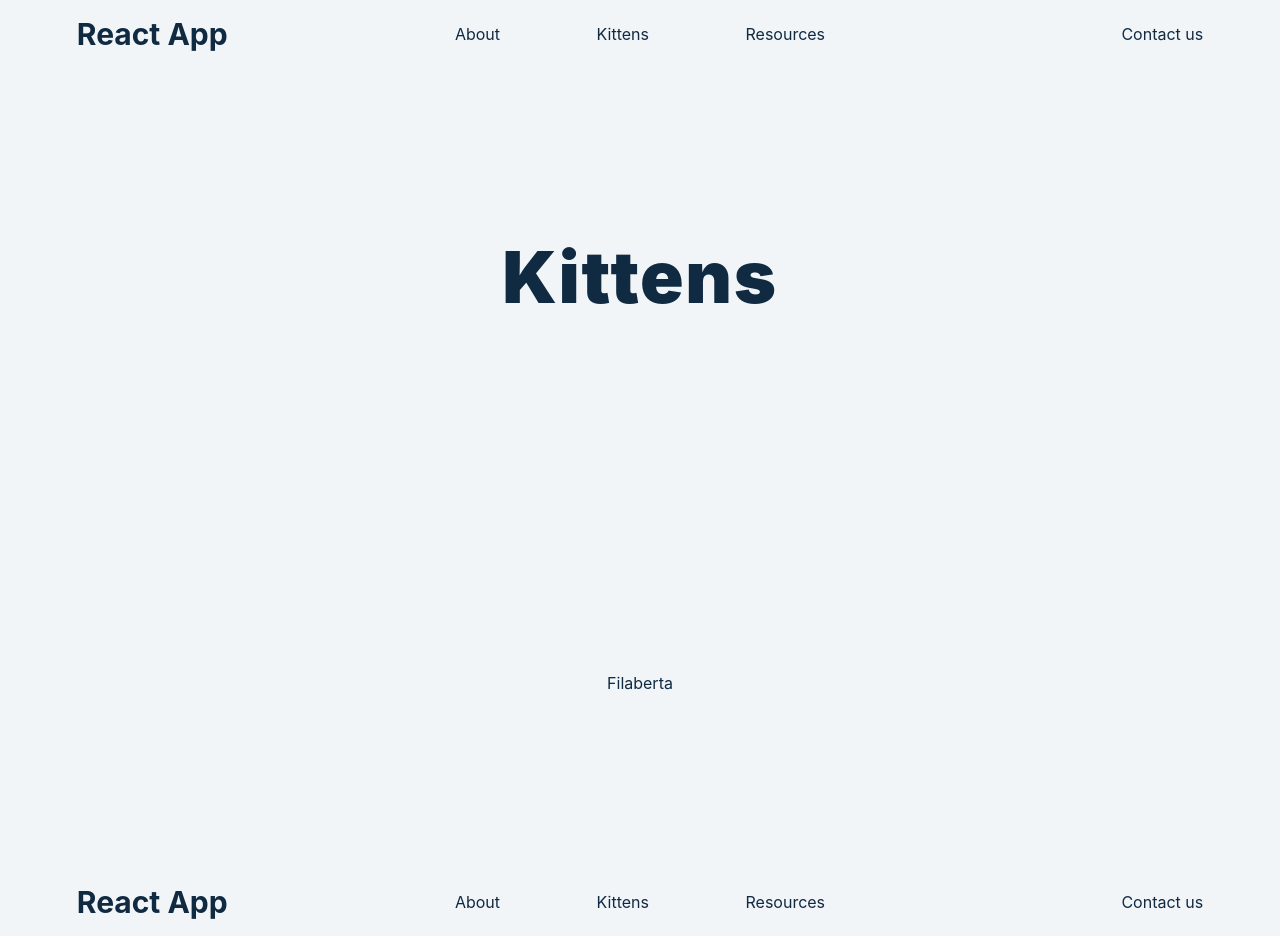
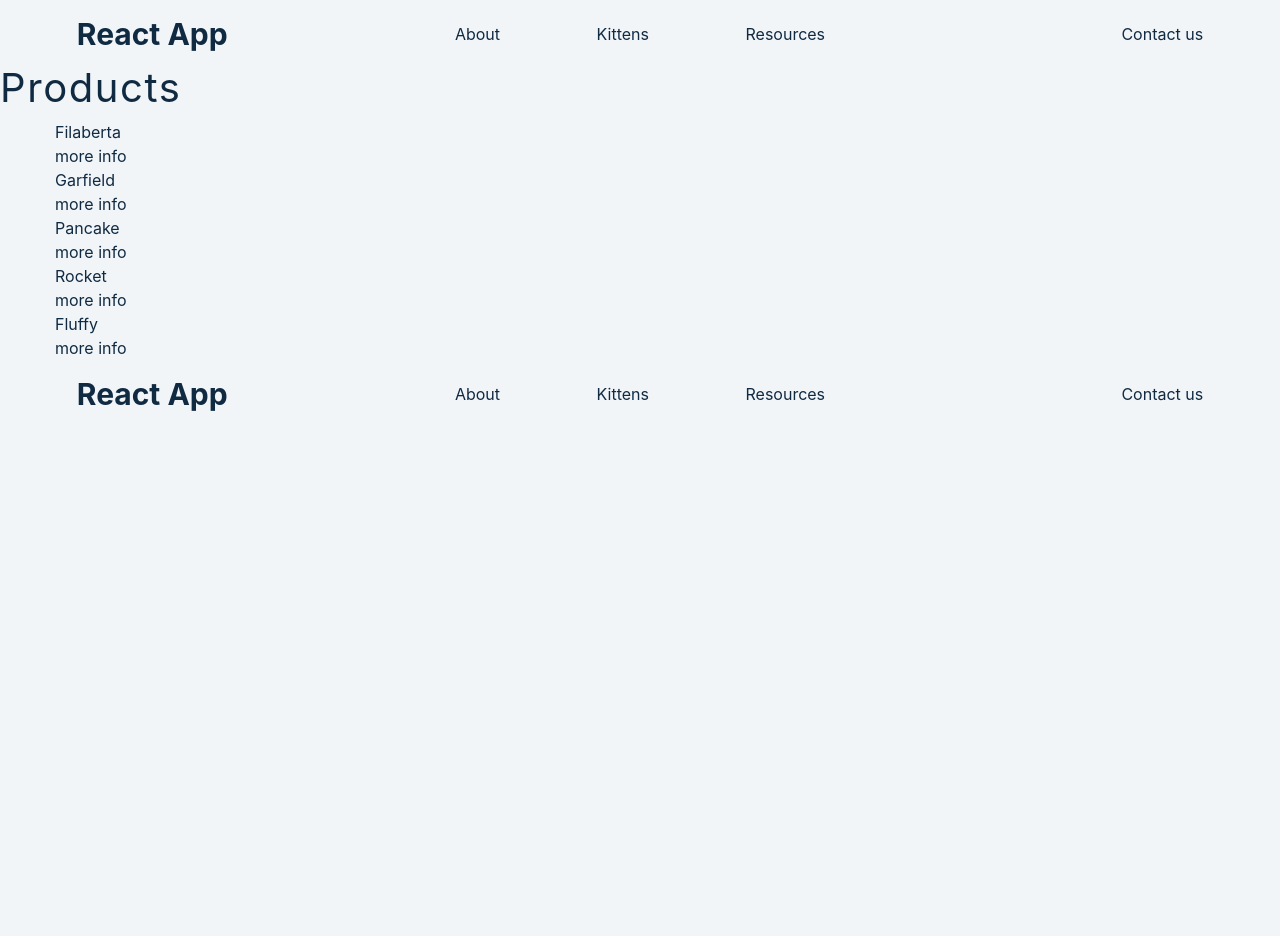
Before and after one commit to paulweezydesign/react-sidebar-context-with-routing, a React (Create React App) app: page /kittens in a window 1280 px wide. After the commit the page ends 800 px from the top, so only its background shows below. Built offline with nearby package versions, Linux system fonts and the light colour scheme.

Commit message:
3 files modified, 2 added, 1 deleted

```diff
--- a/src/data.js
+++ b/src/data.js
@@ -71,3 +71,36 @@ export const social = [
     icon: <FaSketch />,
   },
 ];
+
+const kittens = [
+  {
+    id: 'recZkNf2kwmdBcqd0',
+    name: 'Filaberta',
+    image: 'http://placekitten.com/200/300',
+  },
+  {
+    id: 'recEHmzvupvT8ZONH',
+    name: 'Garfield',
+
+    image: 'http://placekitten.com/200/300',
+  },
+  {
+    id: 'rec5NBwZ5zCD9nfF0',
+    name: 'Pancake',
+
+    image: 'http://placekitten.com/200/300',
+  },
+  {
+    id: 'recd1jIVIEChmiwhe',
+    name: 'Rocket',
+
+    image: 'http://placekitten.com/200/300',
+  },
+  {
+    id: 'recoM2MyHJGHLVi5l',
+    name: 'Fluffy',
+    image: 'http://placekitten.com/200/300',
+  },
+];
+
+export default kittens;
--- a/src/index.js
+++ b/src/index.js
@@ -11,6 +11,8 @@ import About from './routes/About';
 import Filaberta from './routes/Filaberta';
 import Contact from './routes/Contact';
 import Resources from './routes/Resources';
+import SharedKittenLayout from './routes/SharedKittenLayout';
+import SingleKitten from './routes/SingleKitten';
 ReactDOM.render(
   <React.StrictMode>
     <BrowserRouter>
@@ -19,9 +21,9 @@ ReactDOM.render(
           <Route path="/" element={<App />}>
             <Route index element={<Home />} />
             <Route path="about" element={<About />} />
-            <Route path="kittens" element={<KittenLayout />}>
+            <Route path="kittens" element={<SharedKittenLayout />}>
               <Route index element={<Kittens />} />
-              <Route path="/kittens/filaberta" element={<Filaberta />} />
+              <Route path=":kittenId" element={<SingleKitten />} />
             </Route>
             <Route path="/resources" element={<Resources />} />
             <Route path="/contact" element={<Contact />} />
--- a/src/routes/KittenLayout.jsx
+++ /dev/null
@@ -1,12 +0,0 @@
-import React from 'react';
-import { Outlet } from 'react-router-dom';
-const KittenLayout = () => {
-  return (
-    <section className="">
-      <main className="">
-        <Outlet />
-      </main>
-    </section>
-  );
-};
-export default KittenLayout;
--- a/src/routes/Kittens.jsx
+++ b/src/routes/Kittens.jsx
@@ -1,15 +1,22 @@
+import { Link } from 'react-router-dom';
+import kittens from '../data';
 import React from 'react';
-import { NavLink } from 'react-router-dom';
+
 const Kittens = () => {
   return (
-    <section className="">
-      <main className="">
-        <h1 className="text-7xl font-black">Kittens</h1>
-        <div className="">
-          <NavLink to="/kittens/filaberta">Filaberta</NavLink>
-        </div>
-      </main>
+    <section className="section">
+      <div className="products">
+        {kittens.map((kitten) => {
+          return (
+            <article key={kitten.id}>
+              <h5>{kitten.name}</h5>
+              <Link to={`/kittens/${kitten.id}`}>more info</Link>
+            </article>
+          );
+        })}
+      </div>
     </section>
   );
 };
+
 export default Kittens;
--- /dev/null
+++ b/src/routes/SharedKittenLayout.jsx
@@ -0,0 +1,12 @@
+import { Outlet } from 'react-router-dom';
+import React from 'react';
+
+const Home = () => {
+  return (
+    <>
+      <h2>products</h2>
+      <Outlet />
+    </>
+  );
+};
+export default Home;
--- /dev/null
+++ b/src/routes/SingleKitten.jsx
@@ -0,0 +1,18 @@
+import { Link, useParams } from 'react-router-dom';
+import kittens from '../data';
+import React from 'react';
+
+const SingleKitten = () => {
+  const { kittenId } = useParams();
+  const kitten = kittens.find((kitten) => kitten.id === kittenId);
+  const { image, name } = kitten;
+  return (
+    <section className="section product">
+      <img src={image} alt={name} />
+      <h5>{name}</h5>
+      <Link to="/kittens">back to products</Link>
+    </section>
+  );
+};
+
+export default SingleKitten;
```
